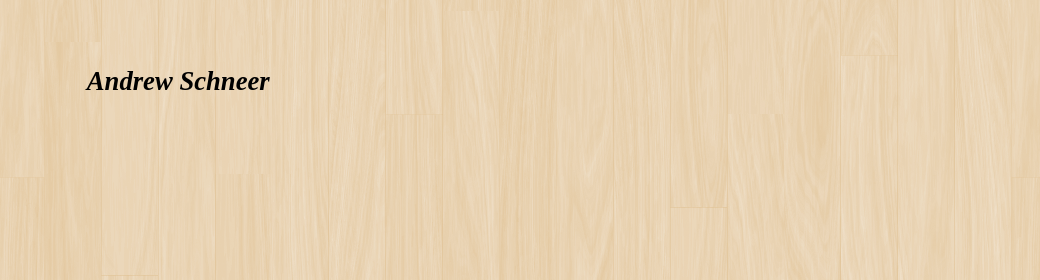
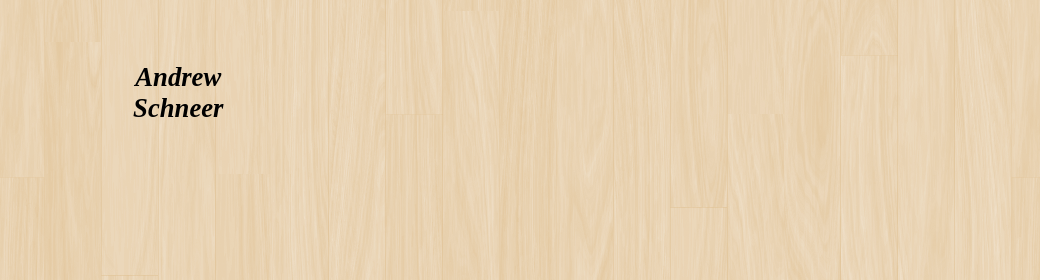
Before and after one commit to aschneer/aschneer.github.io, a plain HTML site: page bio.html in a window 1280 px wide. Shown: the top 280 px of the page, 240-1280 px from the left. Drawn offline with Linux system fonts and the light colour scheme.

Commit message:
Slight organization modification to style_02.css.

```diff
--- a/css/style_01.css
+++ b/css/style_01.css
@@ -10,14 +10,21 @@ body
 {
 	background-image: url("../images/retina_wood_2x.png");
 }
-h1
+h1,h2
 {
 	text-align: center;
 	font-family: serif;
-	font-size: 48px;
 	font-style: italic;
 	padding-left: 10%;
 	padding-right: 10%;
+}
+h1
+{
+	font-size: 48px;
+}
+h2
+{
+	font-size: 20pt;
 }
 img
 {
@@ -96,10 +103,7 @@ div#header ul
 }
 div#header h2
 {
-	font-family: serif;
-	font-size: 20pt;
-	font-style: italic;
-	padding-top: 14%;
+	padding-top: 12%;
 }
 div#header li
 {
```
